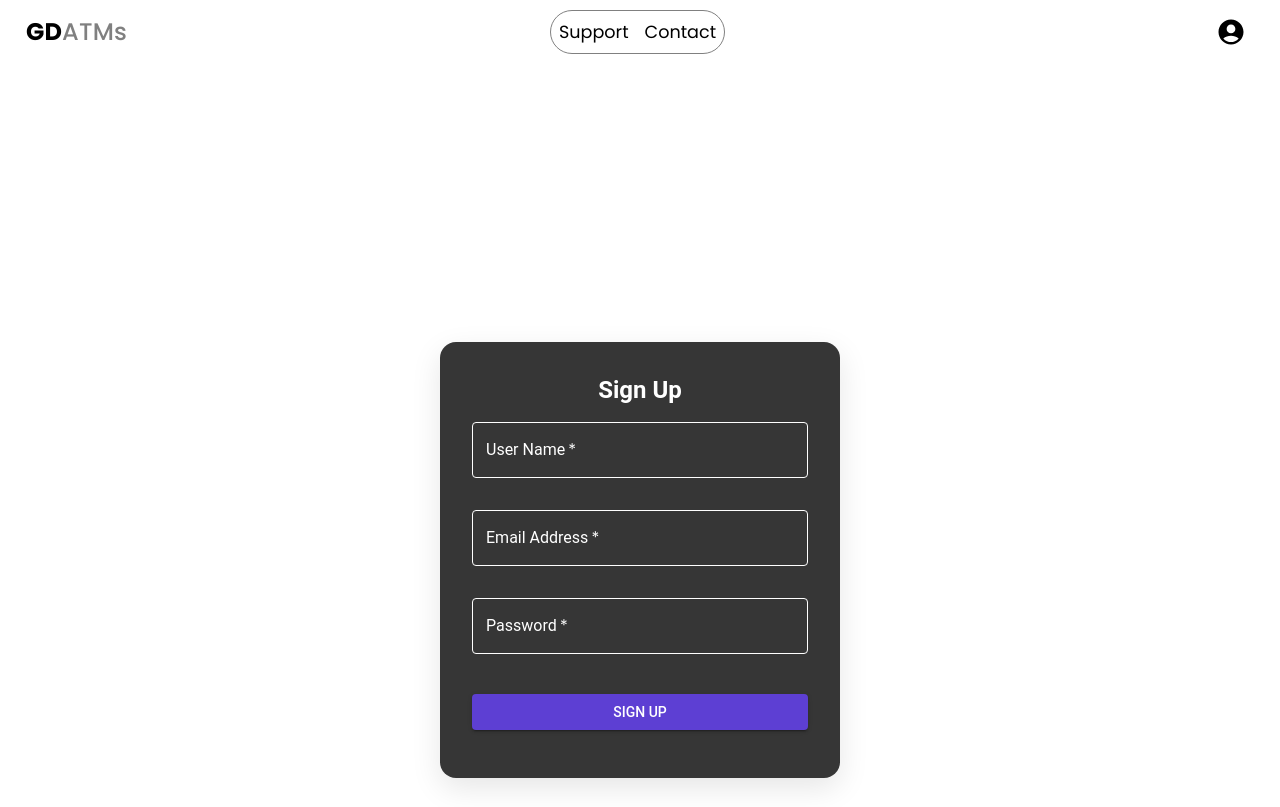
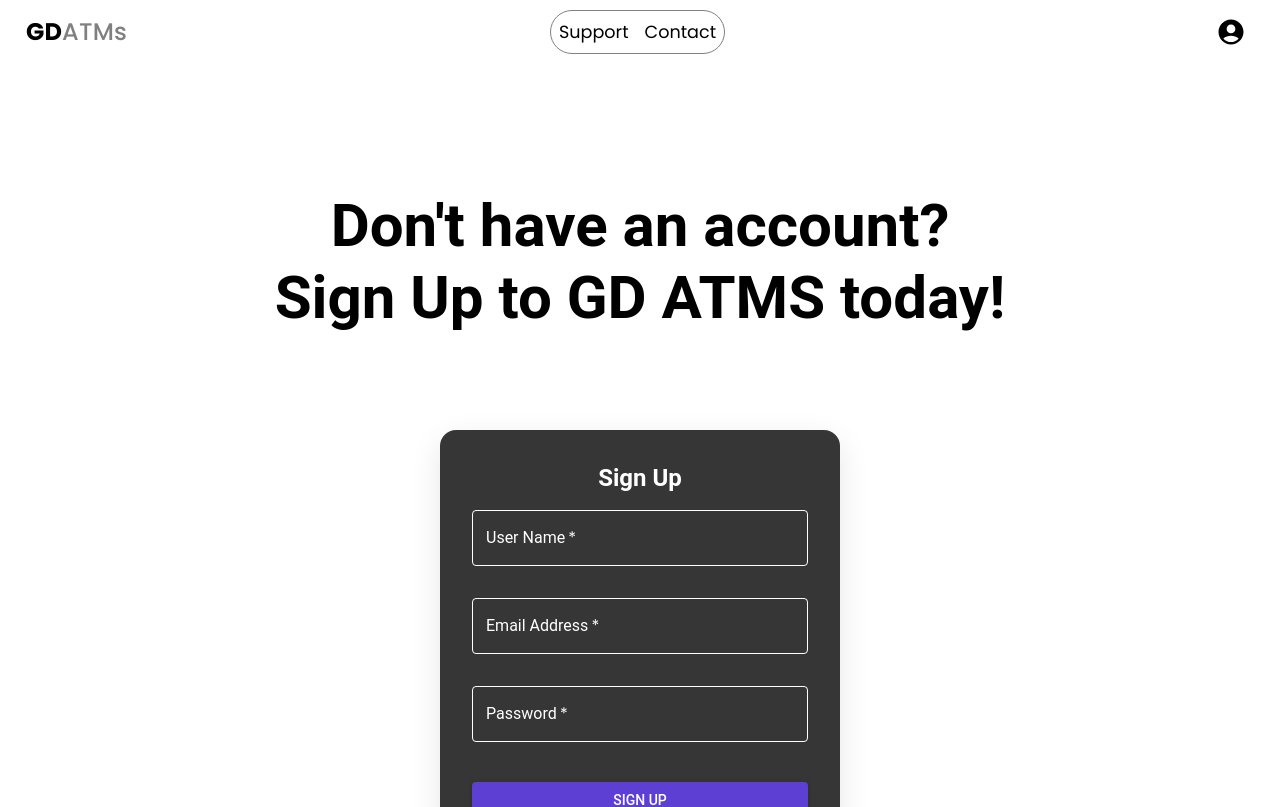
Before and after one commit to pToum21/gd-atms-v2, a React (Vite) app in the folder client/: page /signup in a window 1280 px wide. Shown: the top 807 px of the page. Built offline with nearby package versions, Linux system fonts and the light colour scheme; no server answers.

Commit message:
updated todo notes

```diff
--- a/client/src/pages/Signup.jsx
+++ b/client/src/pages/Signup.jsx
@@ -10,6 +10,7 @@ import { createTheme, ThemeProvider } from '@mui/material/styles';
 import { useMutation } from '@apollo/client';
 import { CREATE_USER } from '../utils/mutations';
 import Auth from '../utils/auth';
+import { keyframes } from '@mui/system';
 
 export default function SignUp() {
   const [formState, setFormstate] = useState({
@@ -65,6 +66,15 @@ export default function SignUp() {
     }
   };
 
+  const fadeIn = keyframes`
+    from {
+      opacity: 0;
+    }
+    to {
+      opacity: 1;
+    }
+  `;
+
   const theme = createTheme({
     palette: {
       mode: 'light',
@@ -80,6 +90,9 @@ export default function SignUp() {
     },
     typography: {
       fontFamily: 'Roboto, sans-serif',
+      h2: {
+        fontWeight: 700,
+      },
       h5: {
         fontWeight: 600,
       },
@@ -110,7 +123,15 @@ export default function SignUp() {
   return (
     <ThemeProvider theme={theme}>
       <CssBaseline />
-      <Container component="main" sx={{ height: '100vh', display: 'flex', alignItems: 'center' }}>
+      <Container component="main" sx={{ height: '100vh', display: 'flex', alignItems: 'center', justifyContent: 'center', flexDirection: 'column' }}>
+        <Typography
+          component="h2"
+          variant="h2"
+          align="center"
+          sx={{ color: 'black', mb: 4, animation: `${fadeIn} 2s ease-in-out` }}
+        >
+          Don't have an account? <br/>Sign Up to GD ATMS today!
+        </Typography>
         <Box
           sx={{
             mt: 8,
@@ -120,7 +141,8 @@ export default function SignUp() {
             borderRadius: 4,
             boxShadow: '0px 10px 30px rgba(0, 0, 0, 0.1)',
             maxWidth: '400px',
-            width: '100%'
+            width: '100%',
+            animation: `${fadeIn} 2s ease-in-out`
           }}
         >
           <Typography component="h1" variant="h5" align="center" color="white" sx={{ mb: 2 }}>
```
